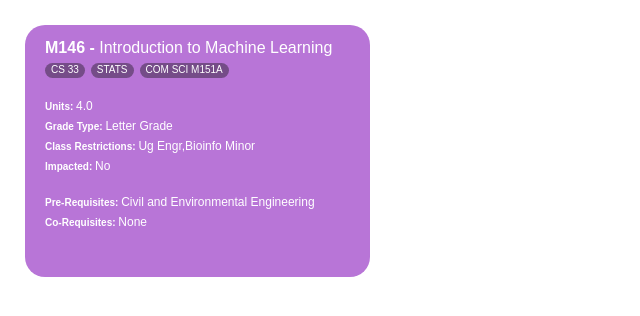
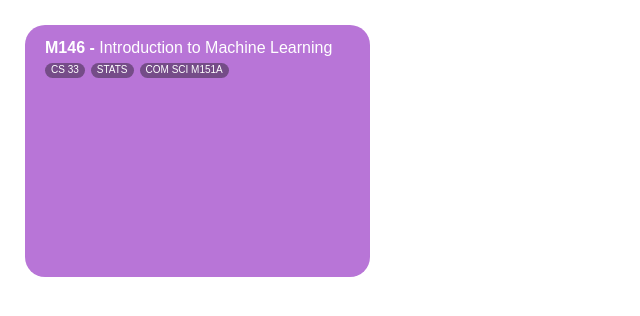
Before and after one commit to ucladevx/Aphrodite, a React (Create React App) app: page /classCard in a window 1280 px wide. Shown: the top 316 px of the page, without its empty margins (0-640 px from the left). Built offline with nearby package versions, Linux system fonts and the light colour scheme.

Commit message:
collapsible card

```diff
--- a/package.json
+++ b/package.json
@@ -5,6 +5,7 @@
   "dependencies": {
     "react": "^16.5.2",
     "react-beautiful-dnd": "^9.0.2",
+    "react-collapsible": "^2.3.2",
     "react-dom": "^16.5.2",
     "react-redux": "^5.0.7",
     "react-router": "^4.3.1",
--- a/src/Components/ClassCard/ClassCard.js
+++ b/src/Components/ClassCard/ClassCard.js
@@ -1,5 +1,6 @@
 import React, { Component } from "react";
 import "./ClassCard.css";
+import Collapsible from "react-collapsible";
 
 class ClassCard extends Component {
   state = {
@@ -26,6 +27,11 @@ class ClassCard extends Component {
     });
   };
 
+  // what are these classes/ where do they come from?
+  createClassBlob = className => {
+    return <div className="class-blob">{className}</div>;
+  };
+
   createCategory = (category, property) => {
     return (
       <div>
@@ -35,14 +41,9 @@ class ClassCard extends Component {
     );
   };
 
-  // what are these classes/ where do they come from?
-  createClassBlob = className => {
-    return <div className="class-blob">{className}</div>;
-  };
-
-  render() {
+  createClosedCard = () => {
     return (
-      <div className="class-card" onClick={() => this.cardOpenHandler()}>
+      <div>
         <div>
           <span className="class-number" style={{ display: "inline" }}>
             {this.state.classNumber} -
@@ -53,8 +54,15 @@ class ClassCard extends Component {
         {this.createClassBlob("CS 33")}
         {this.createClassBlob("STATS")}
         {this.createClassBlob("COM SCI M151A")}
+        <p> {"\n"} </p>
+      </div>
+    );
+  };
 
-        <p> {"\n"} </p>
+  render() {
+    return (
+      <div className="class-card" onClick={() => this.cardOpenHandler()}>
+        <Collapsible trigger={this.createClosedCard()}>
           {this.createCategory("Units", "units")}
           {this.createCategory("Grade Type", "gradeType")}
           {this.createCategory("Class Restrictions", "classRestrictions")}
@@ -62,6 +70,7 @@ class ClassCard extends Component {
           <p> {"\n"} </p>
           {this.createCategory("Pre-Requisites", "preRequisites")}
           {this.createCategory("Co-Requisites", "coRequisites")}
+        </Collapsible>
       </div>
     );
   }
```
Also changed, not shown: 2 other files (tests, documents, lock files or other folders). Lines whose indentation alone changed are shown as unchanged.
